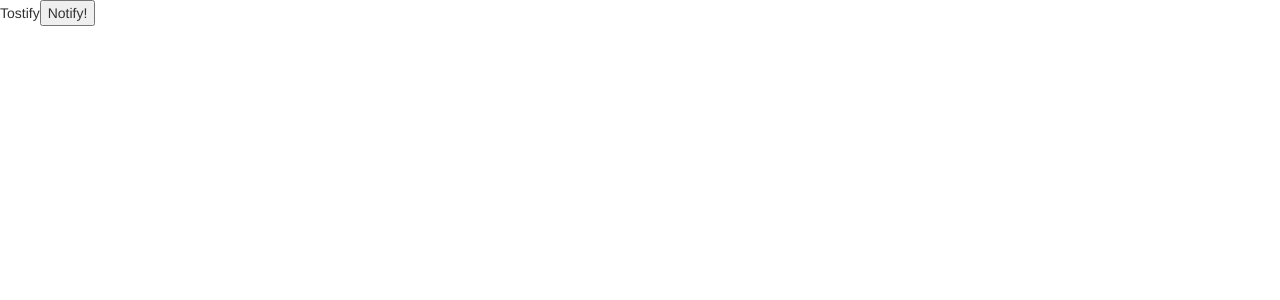
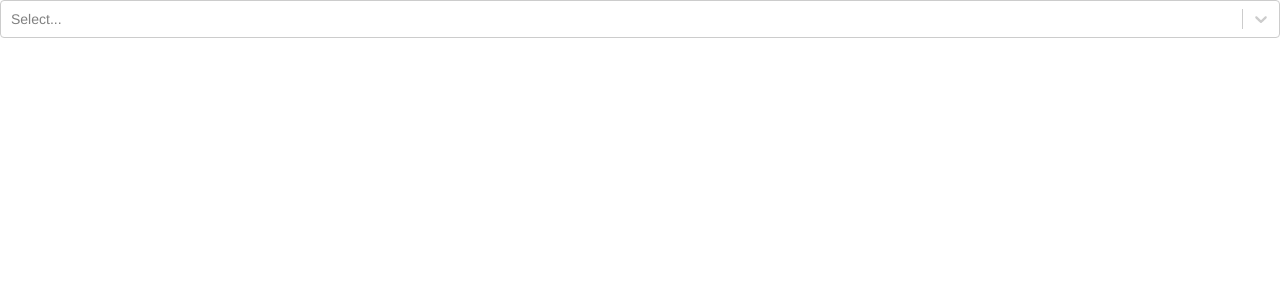
Before and after one commit to vijaykaushik1/react-with-hyperlink-infosystem, a React (Create React App) app: page / in a window 1280 px wide. Shown: the top 300 px of the page. Built offline with nearby package versions, Linux system fonts and the light colour scheme.

Commit message:
Select packaged added and used

```diff
--- a/package.json
+++ b/package.json
@@ -10,11 +10,14 @@
     "bootstrap": "^3.4.1",
     "bootstrap-less": "^3.3.8",
     "crypto-js": "^4.1.1",
+    "i": "^0.3.7",
+    "npm": "^9.1.1",
     "react": "^18.2.0",
     "react-admin": "^4.5.1",
     "react-dom": "^18.2.0",
     "react-js-pagination": "^3.0.3",
     "react-scripts": "5.0.1",
+    "react-select": "^5.6.1",
     "react-toastify": "^9.1.1",
     "sweetalert2": "^11.6.8",
     "sweetalert2-react-content": "^5.0.7",
--- a/src/App.js
+++ b/src/App.js
@@ -4,6 +4,7 @@
 // import MouseHook from './component/Functional-components/MouseHook';
 // import UploadImageToS3WithNativeSdk from './component/Functional-components/UploadImageToS3WithNativeSdk';
 
+import SelectData  from "./component/Functional-components/SelectData";
 import Toastify from "./component/Functional-components/Toastify";
 
 // import Alert from "./component/Functional-components/Alert";
@@ -17,7 +18,8 @@ function App() {
         {/* <MouseHook /> */}
         {/* <UploadImageToS3WithNativeSdk /> */}
        {/* <Alert /> */}
-       <Toastify />
+       {/* <Toastify /> */}
+       <SelectData   />
     </div>
   );
 }
--- /dev/null
+++ b/src/component/Functional-components/SelectData.js
@@ -0,0 +1,23 @@
+import React, { useState } from 'react'
+import Select from 'react-select';
+import Async, { useAsync } from 'react-select/async';
+
+const SelectData = () => {
+    const options = [
+        { value: 'chocolate', label: 'Chocolate' },
+        { value: 'strawberry', label: 'Strawberry' },
+        { value: 'vanilla', label: 'Vanilla' },
+    ];
+    const [selectedOption, setSelectedOption] = useState(null);
+  return (
+    <div className="App">
+    <Select
+      defaultValue={selectedOption}
+      onChange={setSelectedOption}
+      options={options}
+    />
+  </div>
+  )
+}
+
+export default SelectData
```
Also changed, not shown: 1 other file (tests, documents, lock files or other folders).
